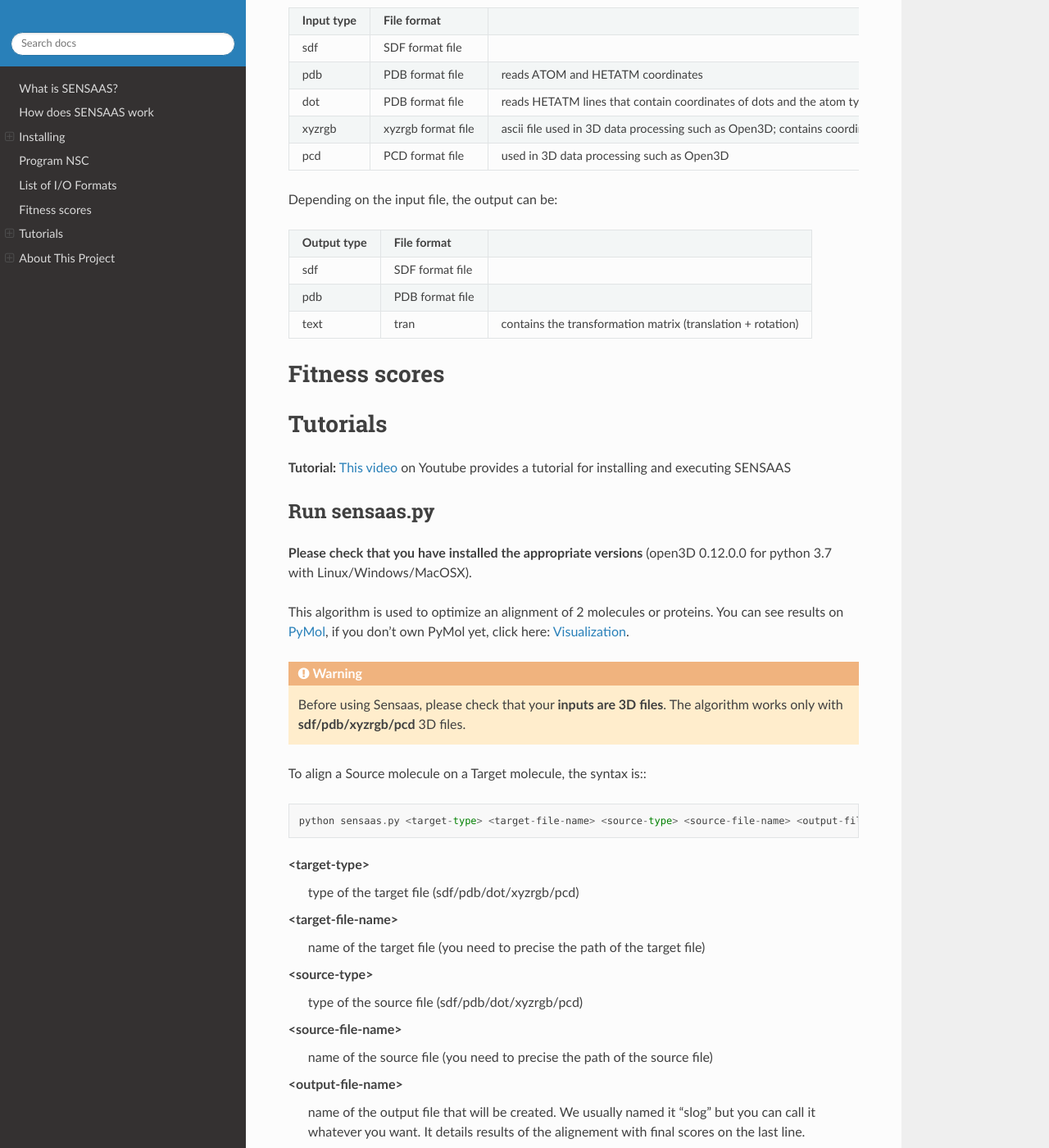
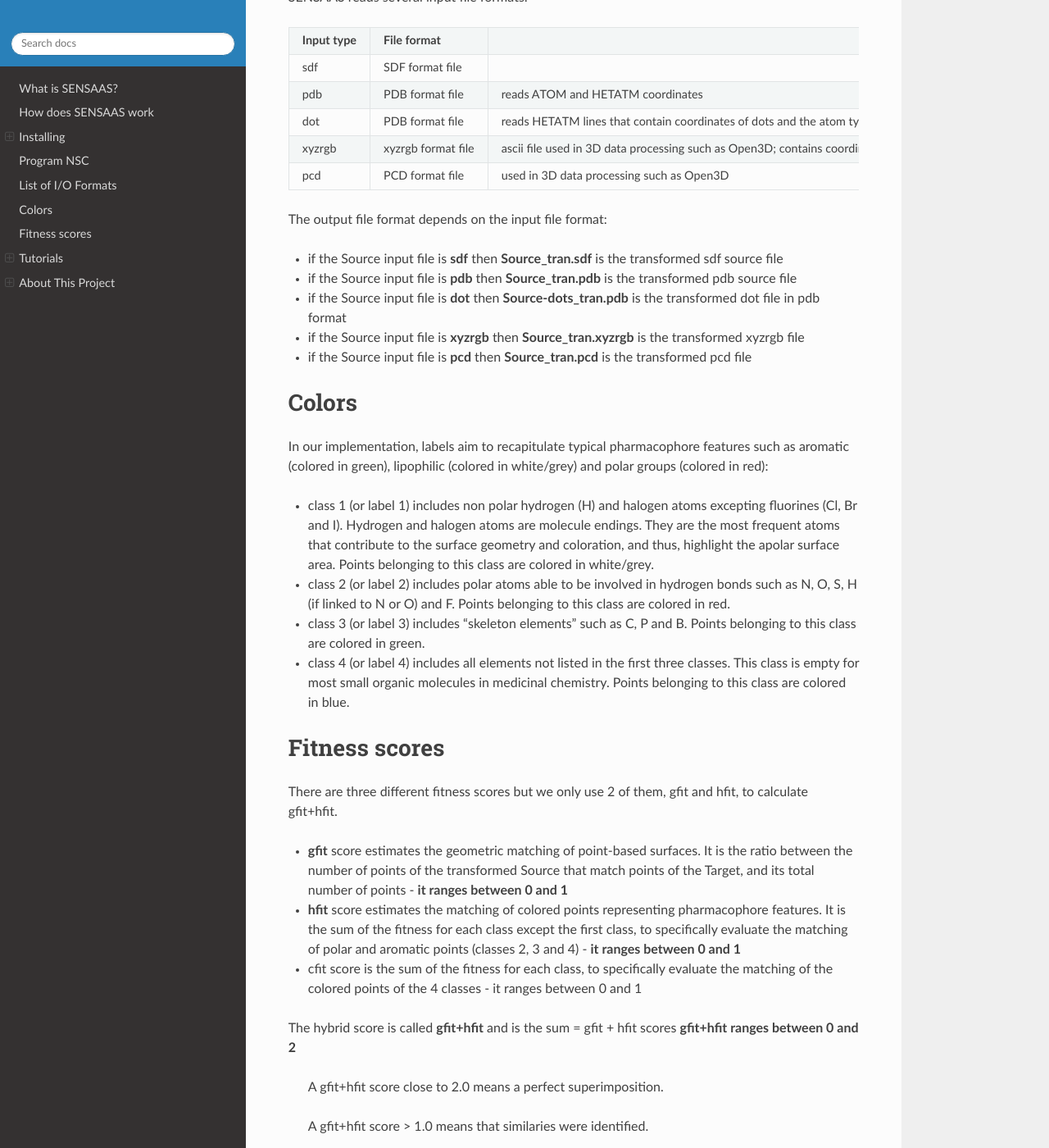
Before and after one commit to SENSAAS/sensaas, a Sphinx documentation site: the page built from docs/index.rst, in a window 1280 px wide and 1400 px high, scrolled down 4156 px. Shown: the whole window at 82% size. Built offline with Sphinx 7.4.7 and the Read the Docs theme 2.0.0, drawn with Linux system fonts in a browser that asks for light colours; some of the changed text lies outside the part shown.

Commit message:
Update index.rst

```diff
--- a/docs/index.rst
+++ b/docs/index.rst
@@ -21,6 +21,7 @@ Our algorithm runs with Python and requires the open-source library `Open3D <htt
 * `Installing`_
 * `Program NSC`_
 * `List of I/O Formats`_
+* `Colors`_
 * `Fitness scores`_
 * `Tutorials`_
 * `About This Project`_
@@ -136,7 +137,8 @@ rename a.out as nsc because 'nsc' is used to set the variable nscexe in the Pyth
 List of I/O Formats
 ===================
 
-SENSAAS manages several input files:
+SENSAAS reads several input file formats:
+
 
 .. list-table::
 
@@ -159,26 +161,47 @@ SENSAAS manages several input files:
    - PCD format file
    - used in 3D data processing such as Open3D
 
-Depending on the input file, the output can be:
+The output file format depends on the input file format:
 
-.. list-table::
+- if the Source input file is **sdf** then **Source_tran.sdf** is the transformed sdf source file
+- if the Source input file is **pdb** then **Source_tran.pdb** is the transformed pdb source file
+- if the Source input file is **dot** then **Source-dots_tran.pdb** is the transformed dot file in pdb format
+- if the Source input file is **xyzrgb** then **Source_tran.xyzrgb** is the transformed xyzrgb file
+- if the Source input file is **pcd** then **Source_tran.pcd** is the transformed pcd file
 
- * - **Output type**
-   - **File format**
-   -
- * - sdf
-   - SDF format file
-   -
- * - pdb
-   - PDB format file
-   -
- * - text
-   - tran
-   - contains the transformation matrix (translation + rotation)
+
+Colors
+=======
+
+In our implementation, labels aim to recapitulate typical pharmacophore features such as aromatic (colored in green), lipophilic (colored in white/grey) and polar groups (colored in red):
+
+- class 1 (or label 1) includes non polar hydrogen (H) and halogen atoms excepting fluorines (Cl, Br and I). Hydrogen and halogen atoms are molecule endings. They are the most frequent atoms that contribute to the surface geometry and coloration, and thus, highlight the apolar surface area. Points belonging to this class are colored in white/grey.
+
+- class 2 (or label 2) includes polar atoms able to be involved in hydrogen bonds such as N, O, S, H (if linked to N or O) and F. Points belonging to this class are colored in red.
+
+- class 3 (or label 3) includes “skeleton elements” such as C, P and B. Points belonging to this class are colored in green.
+
+- class 4 (or label 4) includes  all elements not listed in the first three classes. This class is empty for most small organic molecules in medicinal chemistry. Points belonging to this class are colored in blue.
 
 
 Fitness scores
 ==============
+
+There are three different fitness scores but we only use 2 of them, gfit and hfit, to calculate gfit+hfit.
+
+- **gfit** score estimates the geometric matching of point-based surfaces. It is the ratio between the number of points of the transformed Source that match points of the Target, and its total number of points - **it ranges between 0 and 1**
+
+- **hfit** score estimates the matching of colored points representing pharmacophore features. It is the sum of the fitness for each class except the first class, to specifically evaluate the matching of polar and aromatic points (classes 2, 3 and 4) - **it ranges between 0 and 1**
+
+- cfit score is the sum of the fitness for each class, to specifically evaluate the matching of the colored points of the 4 classes - it ranges between 0 and 1
+
+The hybrid score is called **gfit+hfit** and is the sum = gfit + hfit scores
+**gfit+hfit ranges between 0 and 2**
+
+  A gfit+hfit score close to 2.0 means a perfect superimposition.
+
+  A gfit+hfit score > 1.0 means that similaries were identified.
+
 
 Tutorials
 ===========
@@ -258,33 +281,13 @@ Here, the source file IMATINIB_mv.sdf is aligned (**moved**) on the target file
 
    gfit= 1.000 cfit= 0.999 hfit= 0.996 gfit+hfit= 1.996
 
-There are three different fitness scores but we only use 2 of them, gfit and hfit, to calculate gfit+hfit.
-
-   * gfit score estimates the geometric matching of point-based surfaces - it ranges between 0 and 1
-   * hfit score estimates the matching of colored points representing pharmacophore features - it ranges between 0 and 1
-
-Thus, we calculate a hybrid score = gfit + hfit scores - **gfit+hfit ranges between 0 and 2**
-
-   * A gfit+hfit score close to 2.0 means a perfect superimposition.
-   * A gfit+hfit score > 1.0 means that similaries were identified.
-
-**(Option)** Here IMATINIB.sdf and IMATINIB_mv.sdf are the 2 same molecules thus, you can evaluate the RMSD value by using rdkit if installed (see optional packages above)::
-
-   python utils/rdkit-CalcLigRMSD.py examples/IMATINIB.sdf Source_tran.sdf
-
-Here, it returns RMSD= 0.00
-
-2. example (IMATINIB_mv.sdf was reoriented when compared with IMATINIB.sdf)(with eval: To evaluate an alignment (in place)):
-
-::
-
-   (sensaas) > sensaas.py sdf DATASET/IMATINIB.sdf sdf DATASET/IMATINIB_mv.sdf slog eval
-
-**slog** (whatever you want to call it) details results with final scores on the last line
 
 
 Run meta-sensaas.py
 --------------------
+
+This "meta" script only works with sdf files
+
 
 
 Visualization
```
